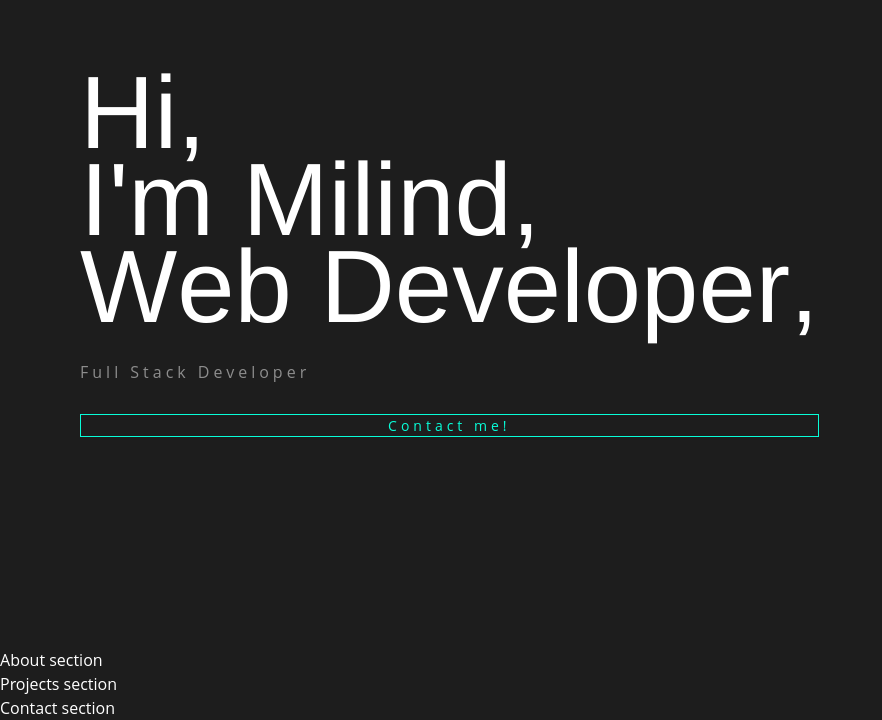
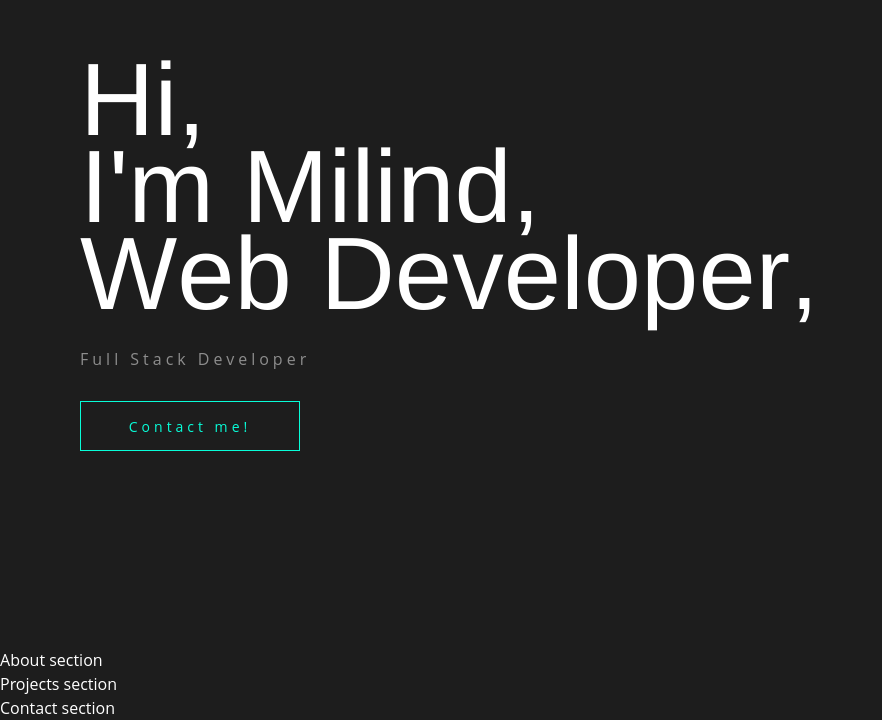
Before and after one commit to sambit-sunny/dev-portfolio, a React (Create React App) app: page / in a window 1280 px wide. Shown: the part 152-872 px from the top of the page, without its empty margins (0-882 px from the left). Built offline with nearby package versions, Linux system fonts and the light colour scheme.

Commit message:
Fix styling for contact btn

```diff
--- a/src/pages/Home/Home.css
+++ b/src/pages/Home/Home.css
@@ -81,6 +81,9 @@
     letter-spacing: 4px;
     text-decoration: none;
     width: 100%;
+    max-width: 220px;
+    height: 50px;
+    line-height: 50px;
     margin-top: 30px;
     position: relative;
     display: block;
```
